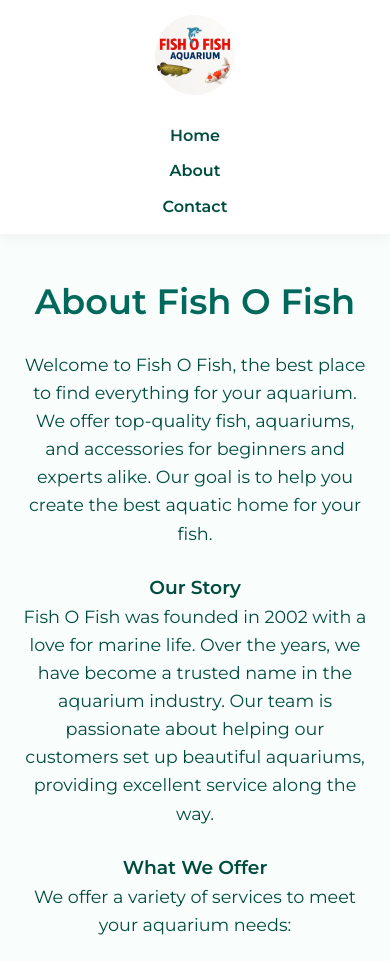
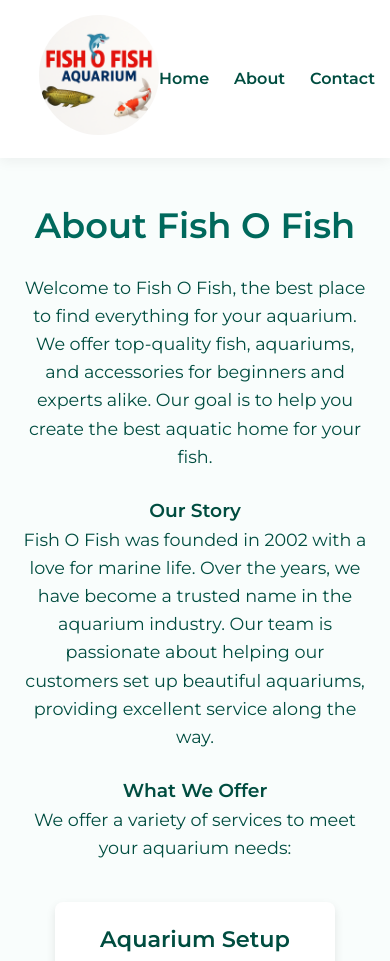
Before and after one commit to Rohitbijwe9/Fof, a plain HTML site: page about.html in a window 390 px wide. Shown: the top 961 px of the page. Drawn offline with Linux system fonts and the light colour scheme.

Commit message:
Update about.html

```diff
--- a/about.html
+++ b/about.html
@@ -122,23 +122,19 @@
       font-size: 0.95rem;
     }
 
+    /* Ensure horizontal nav on mobile */
     @media (max-width: 768px) {
       nav {
-        flex-direction: column;
+        flex-direction: row;
+        justify-content: space-between;
         align-items: center;
       }
 
       .nav-links {
-        flex-direction: column;
-        align-items: center;
-        width: 100%;
-        gap: 10px;
-        margin-top: 20px;
-      }
-
-      .logo-img {
-        height: 80px;
-        width: 80px;
+        display: flex;
+        gap: 25px;
+        margin-left: auto;
+        margin-right: auto;
       }
 
       .about-section {
@@ -154,17 +150,15 @@
         width: 80%;
         margin-bottom: 20px;
       }
-
-      footer {
-        font-size: 0.85rem;
-      }
     }
   </style>
 </head>
 <body>
 
   <nav>
-    <a href="#carousel"><img src="https://raw.githubusercontent.com/Rohitbijwe9/Fof/main/logo.png" alt="Logo" class="logo-img"></a>
+    <a href="#carousel">
+      <img src="https://raw.githubusercontent.com/Rohitbijwe9/Fof/main/logo.png" alt="Logo" class="logo-img">
+    </a>
     <div class="nav-links">
       <a href="https://rohitbijwe9.github.io/Fof/index.html">Home</a>
       <a href="https://rohitbijwe9.github.io/Fof/about.html">About</a>
```
